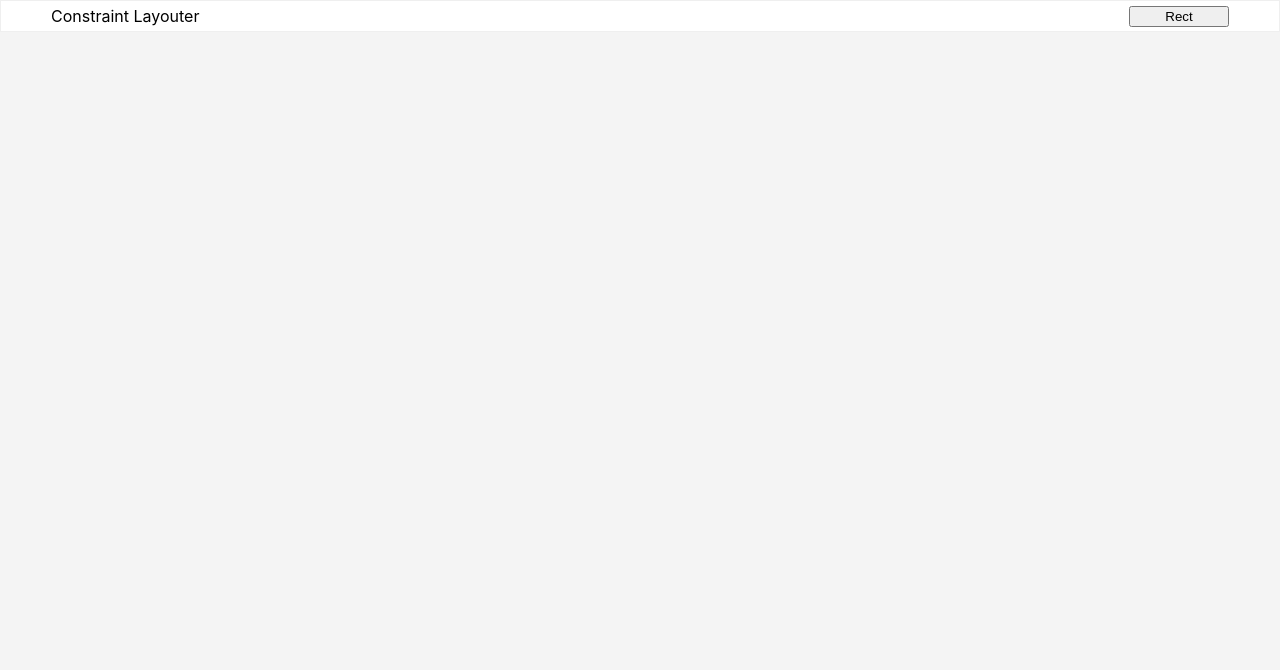
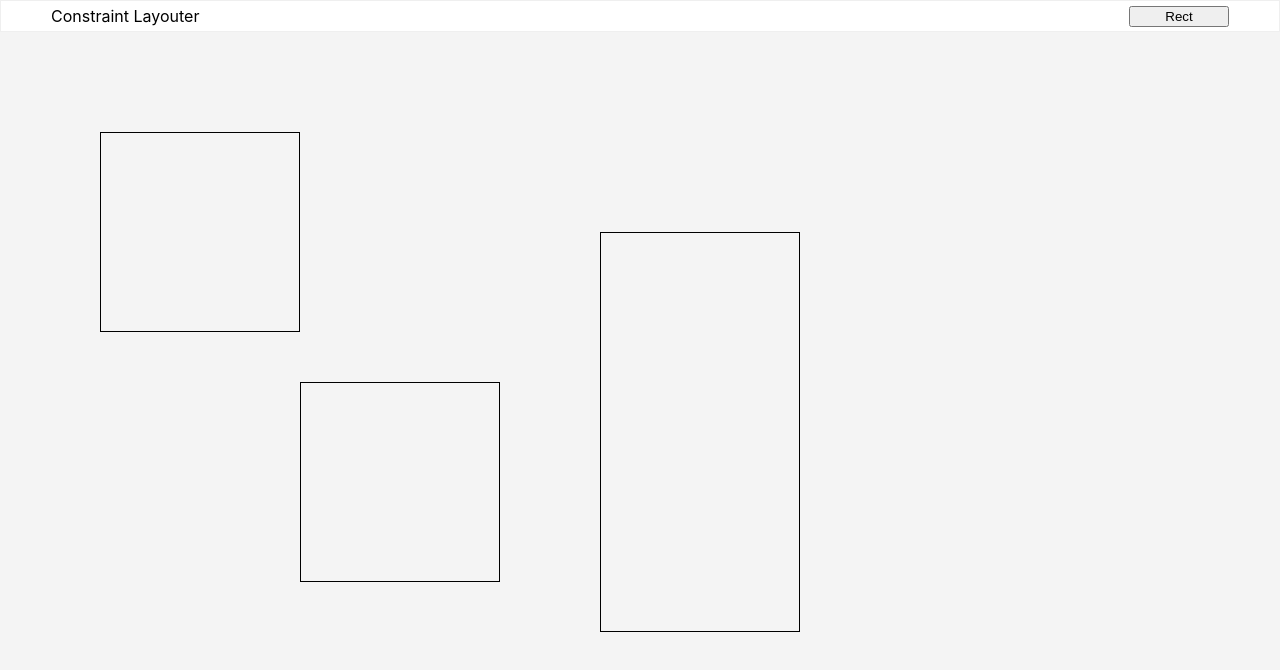
Before and after one commit to ankojh/constraint-layouter, a React (Create React App) app: page / in a window 1280 px wide. Shown: the top 670 px of the page. Built offline with nearby package versions, Linux system fonts and the light colour scheme.

Commit message:
Add Grid String Generator

```diff
--- a/src/components/canvas/Canvas.component.js
+++ b/src/components/canvas/Canvas.component.js
@@ -7,8 +7,13 @@ const rects = rectData.rects;
 function Canvas(){
 
   const rectDivs = rects.map((data, index)=>{
-    // return (<div className="cl-rect" key={data.id}></div>);
-    return (null);
+    const areaStyle = {
+      gridArea: data.id,
+      border: '1px solid black'
+    }
+
+    return (<div className="cl-rect" style={areaStyle} key={data.id}></div>);
+    // return (null);
   })
 
 
@@ -41,45 +46,55 @@ function Canvas(){
 
   function generatePartGridStyle(details){
     const partStyleDetailsList = []
-    const partStyleString = '';
+    let partStyleString = '';
     const valueLineObject = {};
 
     details.forEach(detail => {
       partStyleDetailsList.push({id:detail.id, value: detail.start, start: true, end: false})
-      partStyleDetailsList.push({id:detail.id, value: detail.end - detail.start, start: false, end: true})
+      partStyleDetailsList.push({id:detail.id, value: detail.end, start: false, end: true})
     })
 
-    console.log(details);
-
-    // const sortedpartStyleDetailsList = partStyleDetailsList.sort(partGridStyleListCompare);
-
-    partStyleDetailsList.forEach(detail => {
+    partStyleDetailsList.forEach(detail=>{
       if(!valueLineObject[detail.value]){
-        valueLineObject[detail.value] = {start:[], end:[]};
+        valueLineObject[detail.value] = {start:[], end:[]}
       }
 
       if(detail.start){
         valueLineObject[detail.value].start.push(detail.id);
       }
-
-      if(detail.end){
+      else if(detail.end){
         valueLineObject[detail.value].end.push(detail.id);
       }
+    });
+
+
+
+    partStyleString = ''
+    let prevValue = 0;
+
+    Object.keys(valueLineObject).sort().forEach((value, index)=>{
+
+      partStyleString += value - prevValue + 'px' + ' '
+
+      partStyleString += '[ '
+      valueLineObject[value].start.forEach(startId =>{
+        partStyleString += startId += '-start' +' ';
+      })
+
+      valueLineObject[value].end.forEach(endId => {
+        partStyleString += endId += '-end' + ' ';
+      })
+      partStyleString += '] '
+
+
+      prevValue = value;
+
     })
 
+    console.log(partStyleString);
 
-    // console.log(valueLineObject);
-    // console.log(partStyleDetailsList);
-
-
-    // Object.keys(valueLineObject).sort().forEach((value, index)=>{
-      // console.log(valueLineObject[value]);
-      // partStyleString += []
-    // })
-
-    // console.log(partStyleDetailsList, partStyleString, valueLineObject);
-
-    return '100%'
+    return partStyleString;
+    // return "100%";
   }
 
 
--- a/src/data/basic-case.js
+++ b/src/data/basic-case.js
@@ -10,13 +10,13 @@ export default {
     {
       id: 'el2',
       x: 300,
-      y: 300,
+      y: 350,
       width: 200,
       height: 200
     },
     {
       id: 'el3',
-      x: 500,
+      x: 600,
       y: 200,
       width: 200,
       height: 400
```
